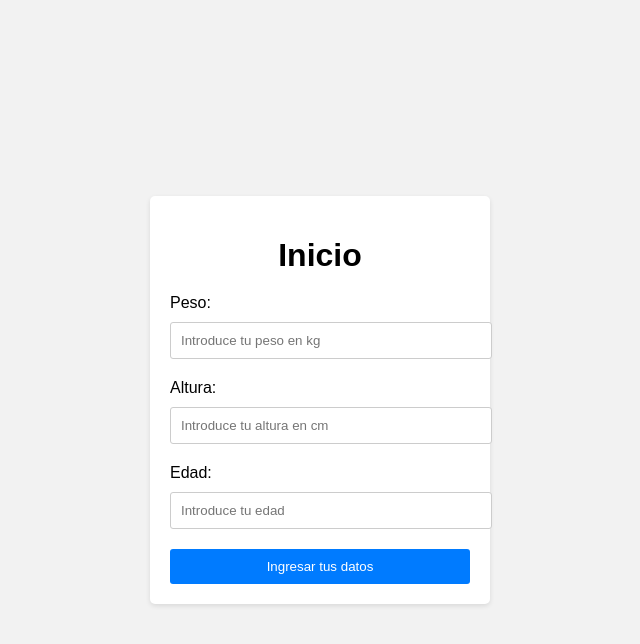
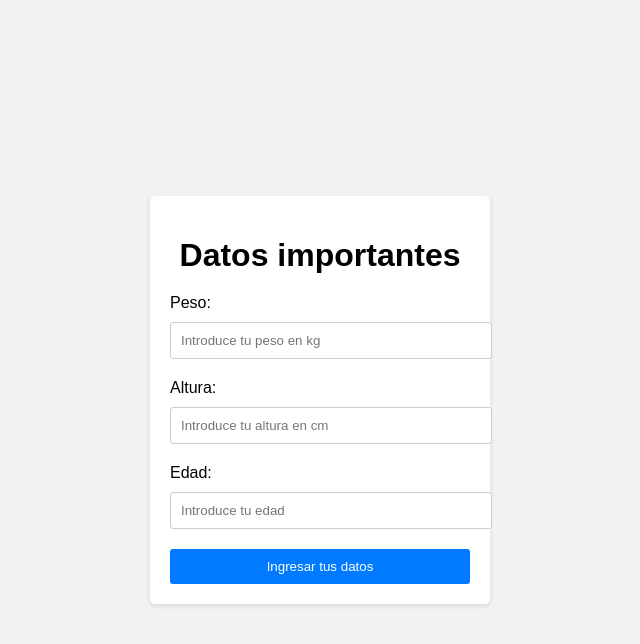
Before and after one commit to eliasera07/proyectoIA, a Flask app: page / in a window 1280 px wide. Shown: the top 644 px of the page, without its empty margins (320-960 px from the left). Run offline with Flask 3, Linux system fonts and the light colour scheme.

Commit message:
cambio titulo

```diff
--- a/templates/inicio.html
+++ b/templates/inicio.html
@@ -3,13 +3,13 @@
 <head>
     <meta charset="UTF-8">
     <meta name="viewport" content="width=device-width, initial-scale=1.0">
-    <title>Inicio</title>
+    <title>Nutri IA solutions</title>
     <link rel="stylesheet" href="{{ url_for('static', filename='inicio.css') }}">
 </head>
 <body>
     <div class="container">
         <form class="login-form" action="/datos" method="post">
-            <h1>Inicio</h1>
+            <h1>Datos importantes</h1>
             <label>Peso: </label>
             <input type="number" step="0.01" name="peso" placeholder="Introduce tu peso en kg" required>
 
```
